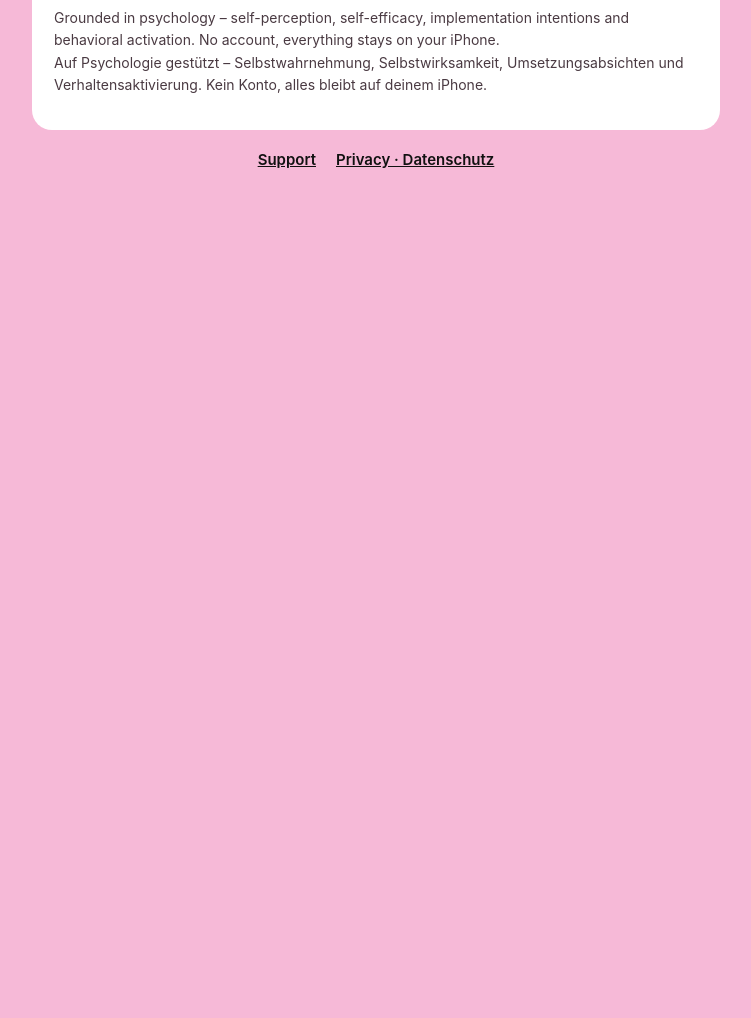
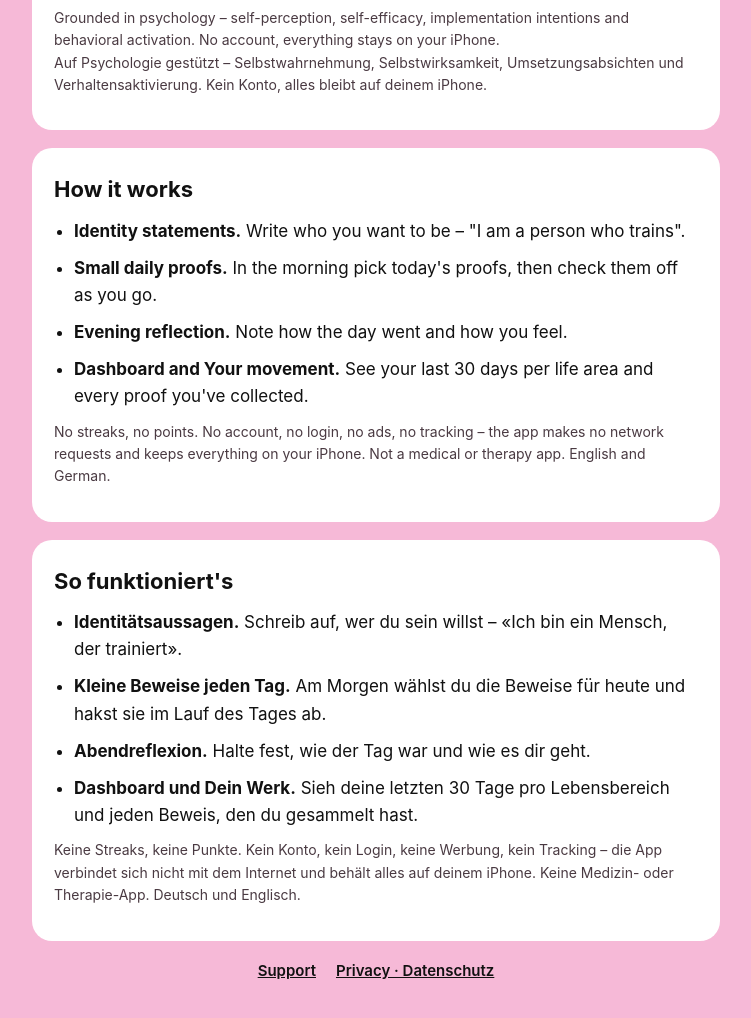
Before and after one commit to rbrutschi/become-better-club, a plain HTML site: page become-better-club/index.html in a window 1280 px wide. Shown: the part 500-1518 px from the top of the page, without its empty margins (264-1015 px from the left). Before the commit the page ends 800 px from the top, so only its background shows below. Drawn offline with Linux system fonts and the light colour scheme.

Commit message:
Add files via upload

```diff
--- a/become-better-club/index.html
+++ b/become-better-club/index.html
@@ -19,6 +19,26 @@
     <p class="small">Grounded in psychology – self-perception, self-efficacy, implementation intentions and behavioral activation. No account, everything stays on your iPhone.<br>
     Auf Psychologie gestützt – Selbstwahrnehmung, Selbstwirksamkeit, Umsetzungsabsichten und Verhaltensaktivierung. Kein Konto, alles bleibt auf deinem iPhone.</p>
   </section>
+  <section class="card">
+    <h2>How it works</h2>
+    <ul>
+      <li><strong>Identity statements.</strong> Write who you want to be – "I am a person who trains".</li>
+      <li><strong>Small daily proofs.</strong> In the morning pick today's proofs, then check them off as you go.</li>
+      <li><strong>Evening reflection.</strong> Note how the day went and how you feel.</li>
+      <li><strong>Dashboard and Your movement.</strong> See your last 30 days per life area and every proof you've collected.</li>
+    </ul>
+    <p class="small">No streaks, no points. No account, no login, no ads, no tracking – the app makes no network requests and keeps everything on your iPhone. Not a medical or therapy app. English and German.</p>
+  </section>
+  <section class="card" lang="de">
+    <h2>So funktioniert's</h2>
+    <ul>
+      <li><strong>Identitätsaussagen.</strong> Schreib auf, wer du sein willst – «Ich bin ein Mensch, der trainiert».</li>
+      <li><strong>Kleine Beweise jeden Tag.</strong> Am Morgen wählst du die Beweise für heute und hakst sie im Lauf des Tages ab.</li>
+      <li><strong>Abendreflexion.</strong> Halte fest, wie der Tag war und wie es dir geht.</li>
+      <li><strong>Dashboard und Dein Werk.</strong> Sieh deine letzten 30 Tage pro Lebensbereich und jeden Beweis, den du gesammelt hast.</li>
+    </ul>
+    <p class="small">Keine Streaks, keine Punkte. Kein Konto, kein Login, keine Werbung, kein Tracking – die App verbindet sich nicht mit dem Internet und behält alles auf deinem iPhone. Keine Medizin- oder Therapie-App. Deutsch und Englisch.</p>
+  </section>
   <nav><a href="support/">Support</a><a href="privacy/">Privacy · Datenschutz</a></nav>
 </div>
 </body>
```
Also changed, not shown: become-better-club/privacy/index.html (+3 -3 lines), become-better-club/support/index.html (+6 -2 lines).
